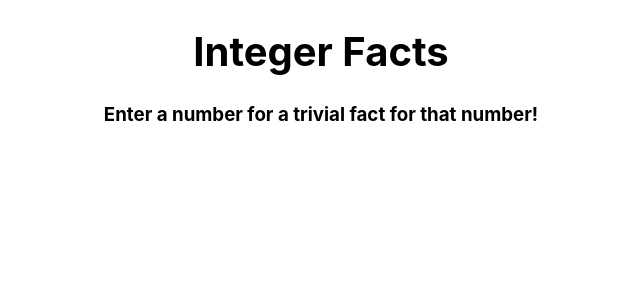
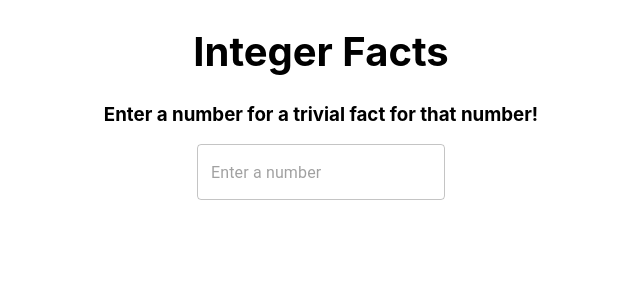
Before and after one commit to KalTang/Integer-Facts, a React (Create React App) app: page / in a window 1280 px wide. Shown: the top 300 px of the page, without its empty margins (319-959 px from the left). Built offline with nearby package versions, Linux system fonts and the light colour scheme.

Commit message:
added text input box

```diff
--- a/package.json
+++ b/package.json
@@ -3,6 +3,7 @@
   "version": "0.1.0",
   "private": true,
   "dependencies": {
+    "@material-ui/core": "^4.11.4",
     "@testing-library/jest-dom": "^5.14.1",
     "@testing-library/react": "^11.2.7",
     "@testing-library/user-event": "^12.8.3",
--- a/src/App.js
+++ b/src/App.js
@@ -1,10 +1,13 @@
 import { useState } from 'react';
+import './styles/app.css';
 import Header from './components/Header';
+import Search from './components/Search';
 
 function App() {
     return (
-        <div>
+        <div className="container">
             <Header />
+            <Search />
         </div>
     );
 }
--- /dev/null
+++ b/src/components/Search.js
@@ -0,0 +1,21 @@
+import React from 'react';
+import '../styles/search.css';
+import { TextField } from '@material-ui/core';
+
+const Search = () => {
+    return (
+        <div>
+            <form>
+                <TextField
+                    type="text"
+                    variant="outlined"
+                    placeholder="Enter a number"
+                    id="search"
+                    className="input"
+                />
+            </form>
+        </div>
+    );
+};
+
+export default Search;
--- /dev/null
+++ b/src/styles/search.css
@@ -0,0 +1,5 @@
+.input {
+    width: 100%;
+    align-items: center;
+    margin: auto;
+}
```
Also changed, not shown: src/App.css (deleted, +0 -38 lines), src/styles/app.css (added), 1 other file (tests, documents, lock files or other folders).
